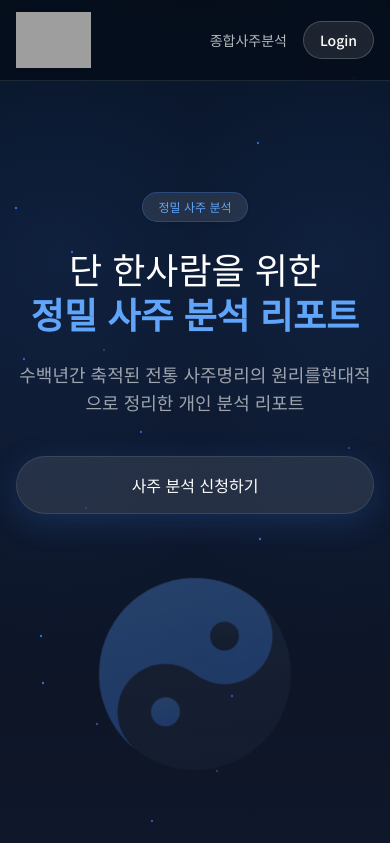
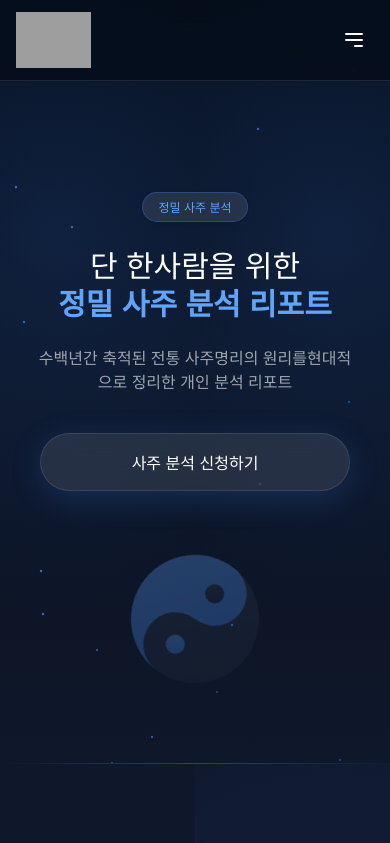
Before and after one commit to kotino-nyang/tarasaju-web, a Next.js app: page / in a window 390 px wide. Shown: the top 843 px of the page. Built offline with nearby package versions, Linux system fonts and the light colour scheme; no server answers; grey boxes are pictures that could not be loaded.

Commit message:
style: mobile optimization for header, hero, forms, and footer

```diff
--- a/app/checkout/page.tsx
+++ b/app/checkout/page.tsx
@@ -378,7 +378,7 @@ function CheckoutContent() {
                       className="w-full rounded-lg border border-white/10 bg-white/5 px-4 py-3 text-white focus:border-[#3b82f6] focus:outline-none focus:ring-1 focus:ring-[#3b82f6]"
                     />
                   </div>
-                  <div className="flex gap-4">
+                  <div className="flex flex-col md:flex-row gap-4">
                     <div className="flex-1">
                       <label className="block text-sm font-medium text-white/70 mb-2">
                         양력/음력 <span className="text-red-400">*</span>
@@ -393,15 +393,15 @@ function CheckoutContent() {
                       </select>
                     </div>
                     {person.calendarType === "lunar" && (
-                      <div className="flex items-end">
-                        <label className="flex items-center gap-2 px-4 py-3">
+                      <div className="flex items-end pb-1 md:pb-0">
+                        <label className="flex items-center gap-2 px-2 md:px-4 py-3 cursor-pointer">
                           <input
                             type="checkbox"
                             checked={person.isLeapMonth}
                             onChange={(e) => updatePersonForm(index, "isLeapMonth", e.target.checked)}
                             className="w-4 h-4 rounded border-white/10 bg-white/5 text-[#3b82f6] focus:ring-[#3b82f6]"
                           />
-                          <span className="text-sm text-white/70">윤달</span>
+                          <span className="text-sm text-white/70 whitespace-nowrap">윤달</span>
                         </label>
                       </div>
                     )}
--- a/components/main/Footer.tsx
+++ b/components/main/Footer.tsx
@@ -21,10 +21,16 @@ export default function Footer() {
 
         <div className="container mx-auto px-4 md:px-6 lg:px-8">
           <div className="flex flex-col items-center justify-center text-center space-y-3">
-            {/* Company Info - 가로 한 줄 */}
-            <p className="text-xs text-gray-400">
-              상호: 원포세븐 | 대표: 고수빈 | 사업자번호: 601-05-84230 | 통신판매업 신고번호: 2025-경기양주-0763 | 주소: 경기도 양주시 옥정동로7다길 12-21, 301호-A431호 | 고객센터: 010-4648-0046
-            </p>
+            {/* Company Info - 가로 한 줄 -> 모바일 세로 */}
+            <div className="text-xs text-gray-400 max-w-2xl mx-auto">
+              <p className="md:inline">상호: 원포세븐 | </p>
+              <p className="md:inline">대표: 고수빈 | </p>
+              <p className="md:inline">사업자번호: 601-05-84230 | </p>
+              <p className="md:inline">통신판매업 신고번호: 2025-경기양주-0763 | </p>
+              <br className="hidden md:block" />
+              <p className="md:inline">주소: 경기도 양주시 옥정동로7다길 12-21, 301호-A431호 | </p>
+              <p className="md:inline">고객센터: 010-4648-0046</p>
+            </div>
 
             {/* Links */}
             <div className="flex gap-3 text-xs">
--- a/components/main/Header.tsx
+++ b/components/main/Header.tsx
@@ -1,18 +1,21 @@
 "use client";
 
 import Link from "next/link";
-import { motion } from "framer-motion";
+import { AnimatePresence, motion } from "framer-motion";
 import { useAuth } from "@/contexts/AuthContext";
 import { useRouter } from "next/navigation";
+import { useState } from "react";
 
 export default function Header() {
   const { user, isLoading, signOut } = useAuth();
   const router = useRouter();
+  const [isMenuOpen, setIsMenuOpen] = useState(false);
 
   const handleLogout = async () => {
     try {
       await signOut();
       router.push('/');
+      setIsMenuOpen(false);
     } catch (error) {
       console.error('Error logging out:', error);
     }
@@ -37,8 +40,37 @@ export default function Header() {
             />
           </Link>
 
-          {/* Navigation */}
-          <nav className="flex items-center gap-4 md:gap-6 lg:gap-8">
+          {/* Mobile Menu Toggle */}
+          <button
+            className="flex h-10 w-10 items-center justify-center text-white md:hidden"
+            onClick={() => setIsMenuOpen(!isMenuOpen)}
+          >
+            <svg
+              className="h-6 w-6"
+              fill="none"
+              viewBox="0 0 24 24"
+              stroke="currentColor"
+            >
+              {isMenuOpen ? (
+                <path
+                  strokeLinecap="round"
+                  strokeLinejoin="round"
+                  strokeWidth={2}
+                  d="M6 18L18 6M6 6l12 12"
+                />
+              ) : (
+                <path
+                  strokeLinecap="round"
+                  strokeLinejoin="round"
+                  strokeWidth={2}
+                  d="M4 6h16M4 12h16m-7 6h7"
+                />
+              )}
+            </svg>
+          </button>
+
+          {/* Desktop Navigation */}
+          <nav className="hidden items-center gap-4 md:flex md:gap-6 lg:gap-8">
             <Link
               href="/analysis"
               className="text-sm font-medium text-white/70 transition-colors duration-200 hover:text-white md:text-base"
@@ -78,6 +110,55 @@ export default function Header() {
           </nav>
         </div>
       </div>
+
+      {/* Mobile Menu Overlay */}
+      <AnimatePresence>
+        {isMenuOpen && (
+          <motion.div
+            initial={{ opacity: 0, height: 0 }}
+            animate={{ opacity: 1, height: "auto" }}
+            exit={{ opacity: 0, height: 0 }}
+            className="overflow-hidden bg-[#050d1a] border-b border-white/10 md:hidden"
+          >
+            <nav className="flex flex-col gap-4 p-6">
+              <Link
+                href="/analysis"
+                onClick={() => setIsMenuOpen(false)}
+                className="text-lg font-medium text-white/70 transition-colors hover:text-white"
+              >
+                종합사주분석
+              </Link>
+              {!isLoading && user && (
+                <Link
+                  href="/mypage"
+                  onClick={() => setIsMenuOpen(false)}
+                  className="text-lg font-medium text-white/70 transition-colors hover:text-white"
+                >
+                  My Page
+                </Link>
+              )}
+              <div className="mt-4 pt-4 border-t border-white/10">
+                {!isLoading && (
+                  user ? (
+                    <button
+                      onClick={handleLogout}
+                      className="w-full rounded-xl border border-white/20 bg-white/10 px-6 py-3 text-base font-medium text-white"
+                    >
+                      Logout
+                    </button>
+                  ) : (
+                    <Link href="/auth" onClick={() => setIsMenuOpen(false)}>
+                      <button className="w-full rounded-xl border border-white/20 bg-white/10 px-6 py-3 text-base font-medium text-white">
+                        Login
+                      </button>
+                    </Link>
+                  )
+                )}
+              </div>
+            </nav>
+          </motion.div>
+        )}
+      </AnimatePresence>
     </header>
   );
 }
--- a/components/main/Hero.tsx
+++ b/components/main/Hero.tsx
@@ -95,21 +95,21 @@ export default function Hero() {
           <span className="mb-6 inline-block rounded-full border border-[#3b82f6]/30 bg-white/10 backdrop-blur-md px-4 py-1.5 text-xs text-[#60a5fa] font-medium shadow-sm">
             정밀 사주 분석
           </span>
-          <h1 className="mx-auto mb-6 max-w-4xl text-4xl font-light md:text-5xl lg:text-7xl leading-tight md:leading-tight lg:leading-tight">
+          <h1 className="mx-auto mb-6 max-w-4xl text-3xl font-light md:text-5xl lg:text-7xl leading-tight md:leading-tight lg:leading-tight px-2">
             단 한사람을 위한
             <br />
             <span className="text-[#60a5fa] font-bold">정밀 사주 분석 리포트</span>
           </h1>
-          <p className="mx-auto mb-10 max-w-2xl text-lg text-white/60 md:text-xl">
+          <p className="mx-auto mb-10 max-w-2xl text-base text-white/60 md:text-xl px-4">
             수백년간 축적된 전통 사주명리의 원리를
             <br className="hidden md:block" />
             현대적으로 정리한 개인 분석 리포트
           </p>
 
-          <div className="mb-16 sm:mb-20 flex justify-center">
+          <div className="mb-16 sm:mb-20 flex justify-center px-6">
             <Link
               href="#pricing"
-              className="relative w-full overflow-hidden rounded-full border border-white/10 bg-white/10 backdrop-blur-lg px-8 py-4 text-white font-medium shadow-[0_8px_32px_rgba(59,130,246,0.2)] transition-all duration-300 hover:bg-white/20 hover:shadow-[0_8px_32px_rgba(59,130,246,0.4)] hover:border-[#3b82f6]/30 sm:w-auto"
+              className="relative w-full overflow-hidden rounded-full border border-white/10 bg-white/10 backdrop-blur-lg px-8 py-4 text-white font-medium shadow-[0_8px_32px_rgba(59,130,246,0.2)] transition-all duration-300 hover:bg-white/20 hover:shadow-[0_8px_32px_rgba(59,130,246,0.4)] hover:border-[#3b82f6]/30 sm:w-auto text-center"
             >
               사주 분석 신청하기
             </Link>
@@ -126,7 +126,7 @@ export default function Hero() {
           {/* Central Taeguk Symbol */}
           <div className="relative mx-auto w-full max-w-3xl">
             <motion.div
-              className="relative mx-auto w-48 h-48 md:w-64 md:h-64"
+              className="relative mx-auto w-32 h-32 md:w-64 md:h-64"
               animate={{ rotate: 360 }}
               transition={{ duration: 60, repeat: Infinity, ease: "linear" }}
             >
--- a/components/main/cta.tsx
+++ b/components/main/cta.tsx
@@ -122,7 +122,7 @@ export default function CTA() {
                             {/* Birth Date (Split) */}
                             <div className="md:col-span-2">
                                 <label className="mb-2 block text-sm text-white/70">생년월일</label>
-                                <div className="flex gap-4">
+                                <div className="flex flex-col md:flex-row gap-2 md:gap-4">
                                     <select
                                         name="birthYear"
                                         value={formData.birthYear}
@@ -162,7 +162,7 @@ export default function CTA() {
                             {/* Calendar Type */}
                             <div>
                                 <label className="mb-2 block text-sm text-white/70">양력 / 음력 / 윤달</label>
-                                <div className="flex gap-4 h-[50px] items-center">
+                                <div className="flex flex-wrap gap-x-4 gap-y-2 min-h-[50px] items-center">
                                     <label className="flex items-center gap-2 cursor-pointer">
                                         <input
                                             type="radio"
```
